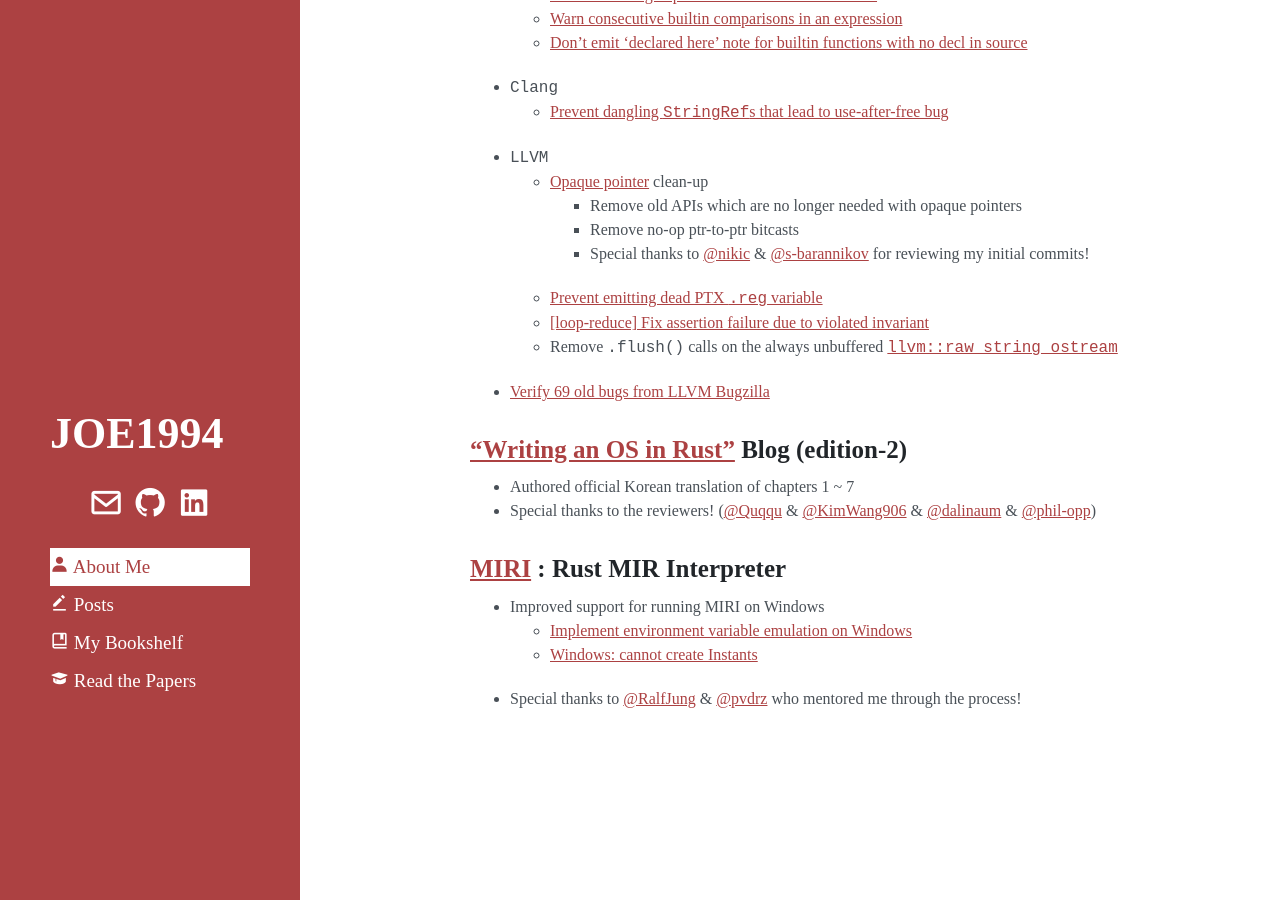
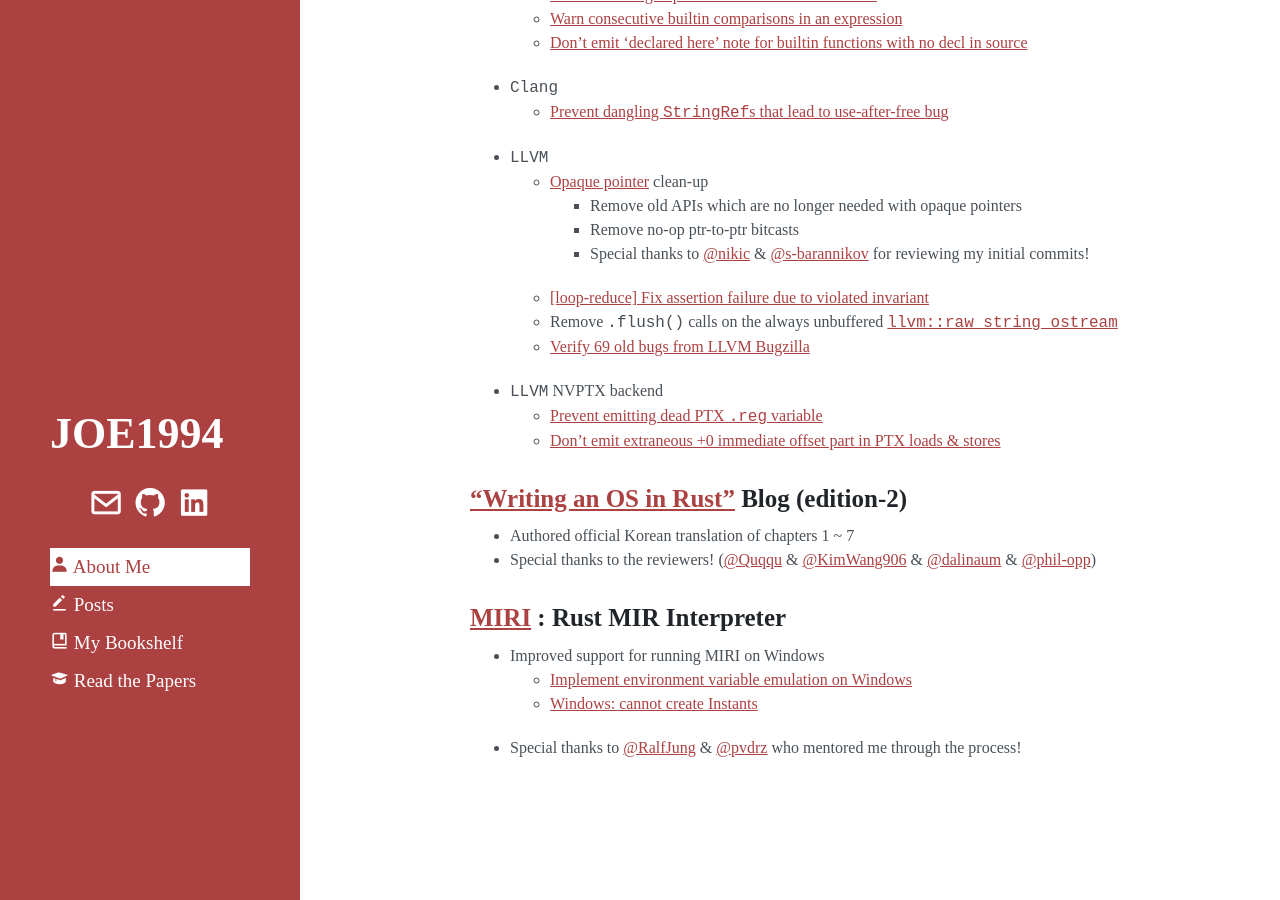
Before and after one commit to JOE1994/JOE1994.github.io, a Jekyll site: the page built from index.md, in a window 1280 px wide and 900 px high, scrolled down 735 px. Built offline with Jekyll 4.4.1, drawn with Linux system fonts in a browser that asks for light colours; some web fonts are replaced.

Commit message:
Update index.md

```diff
--- a/index.md
+++ b/index.md
@@ -33,10 +33,12 @@ layout: default
     * Remove old APIs which are no longer needed with opaque pointers
     * Remove no-op ptr-to-ptr bitcasts
     * Special thanks to [@nikic](https://github.com/nikic) & [@s-barannikov](https://github.com/s-barannikov) for reviewing my initial commits!
-  * [Prevent emitting dead PTX `.reg` variable](https://github.com/llvm/llvm-project/pull/89004)
   * [[loop-reduce] Fix assertion failure due to violated invariant](https://github.com/llvm/llvm-project/pull/112576)
   * Remove `.flush()` calls on the always unbuffered [`llvm::raw_string_ostream`](https://llvm.org/doxygen/classllvm_1_1raw__string__ostream.html)
-* [Verify 69 old bugs from LLVM Bugzilla](https://github.com/llvm/llvm-project/issues?q=label%3Abugzilla+commenter%3AJOE1994)
+  * [Verify 69 old bugs from LLVM Bugzilla](https://github.com/llvm/llvm-project/issues?q=label%3Abugzilla+commenter%3AJOE1994)
+* `LLVM` NVPTX backend
+  * [Prevent emitting dead PTX `.reg` variable](https://github.com/llvm/llvm-project/pull/89004)
+  * [Don't emit extraneous +0 immediate offset part in PTX loads & stores](https://github.com/llvm/llvm-project/pull/113017)
 
 ### ["Writing an OS in Rust"](https://github.com/phil-opp/blog_os/commits?author=JOE1994) Blog (edition-2)
 * Authored official Korean translation of chapters 1 ~ 7
```
